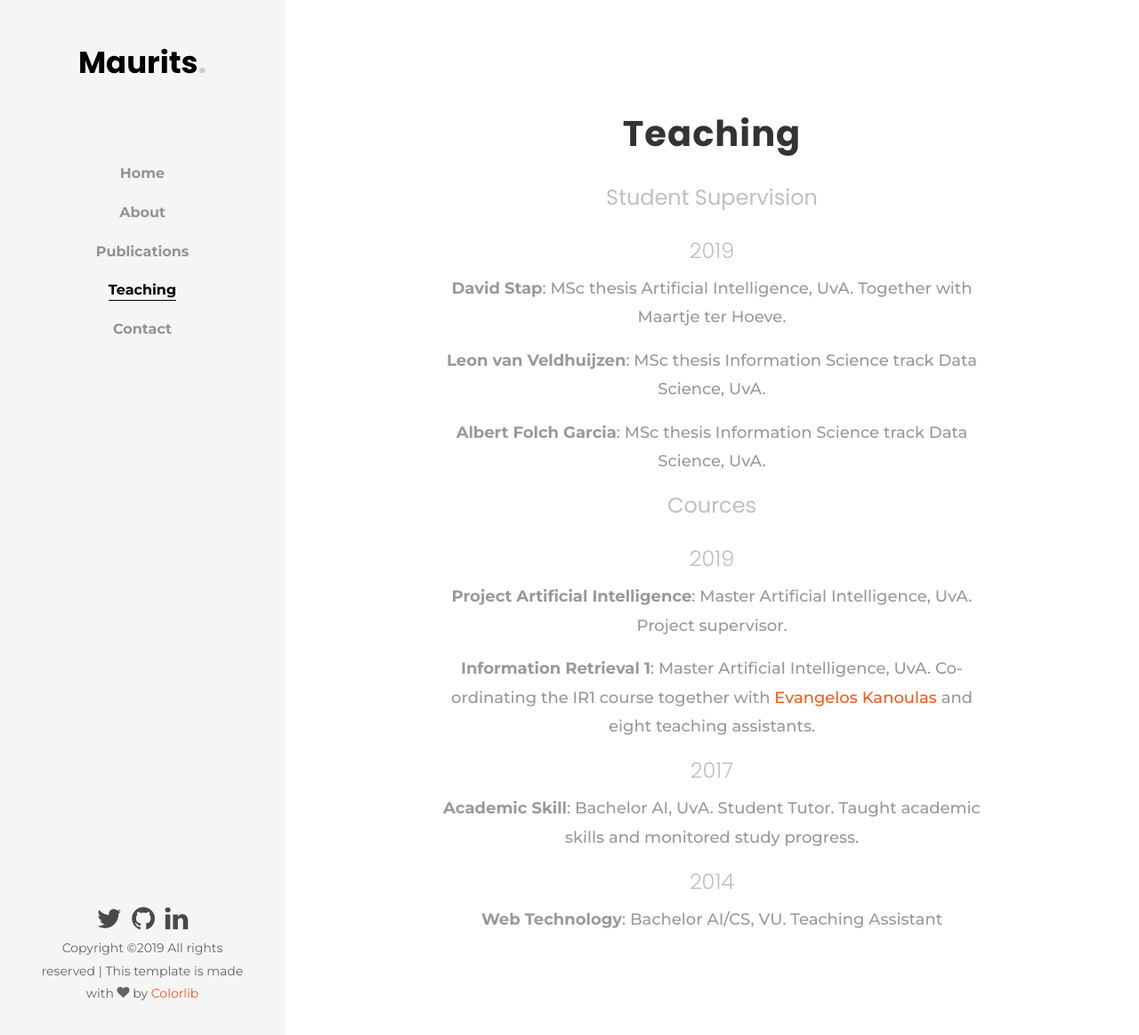
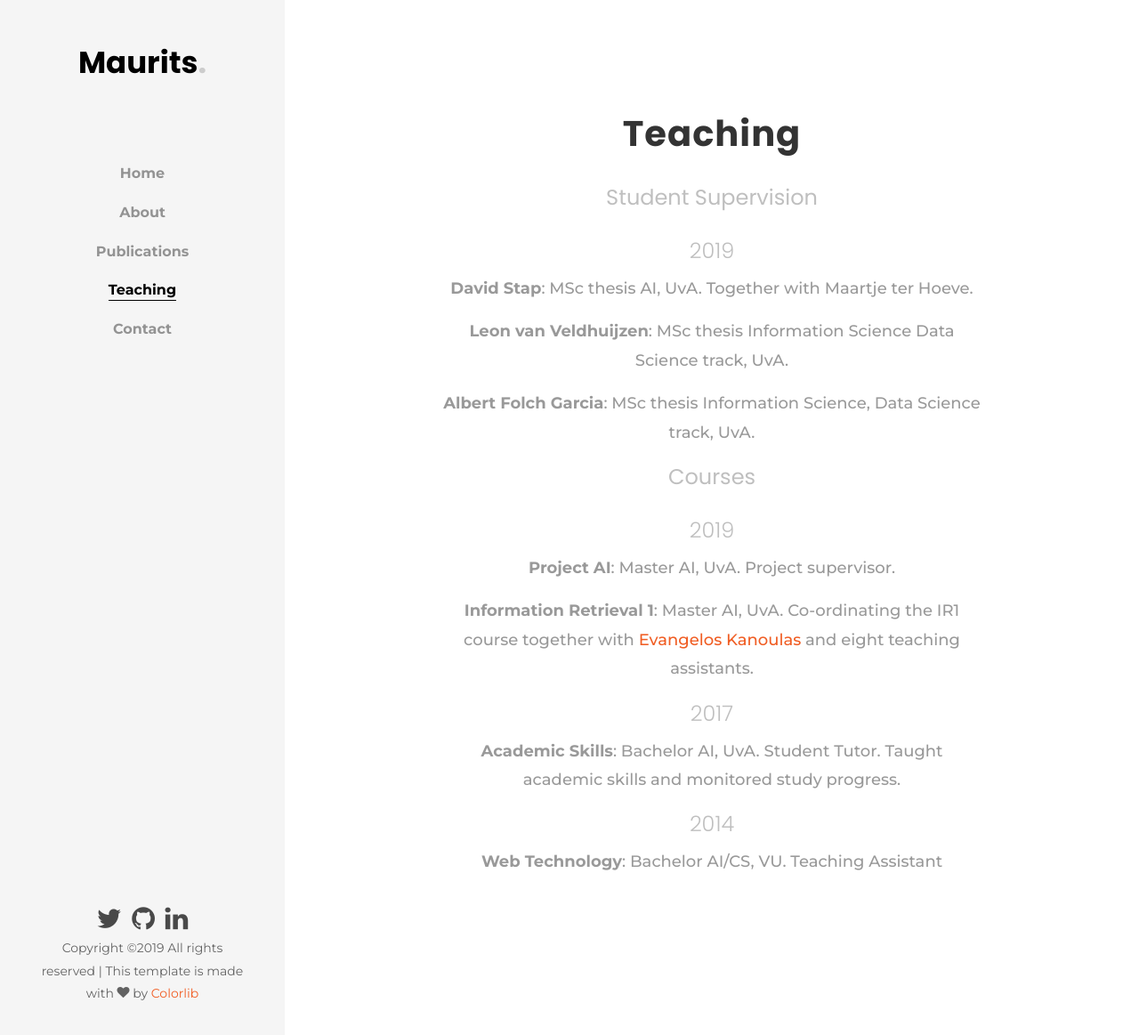
Before and after one commit to MauritsBleeker/mauritsbleeker.github.io, a Jekyll site: the page built from teaching.md, in a window 1280 px wide and 1185 px high. Shown: the top 1163 px of the window at 89% size. Built offline with Jekyll 4.4.1, drawn with Linux system fonts in a browser that asks for light colours; some web fonts are replaced.

Commit message:
minor fixes

```diff
--- a/_layouts/about.html
+++ b/_layouts/about.html
@@ -16,8 +16,8 @@
                         <h2 class="subheading">Hello I'm</h2>
                         <h1 class="mb-4">Maurits Bleeker</h1>
                         <p class="mb-4">I'm a first year Ph.D. student at <a href="https://ilps.science.uva.nl">ILPS</a>, <a href="https://www.uva.nl">University of Amsterdam</a>. I'm working on multi-modal pattern recognition for AI and IR. I'm supervised by <a href="https://staff.fnwi.uva.nl/m.derijke/">Maarten de Rijke</a> and <a href="https://staff.fnwi.uva.nl/m.worring/">Marcel Worring<a></a>.</p>
-                        <p>I obtained my MSc in <a href="https://www.uva.nl/en/programmes/masters/artificial-intelligence/artificial-intelligence.html"> Artificial Intelligence </a>, 8.2 GPA, from the University of Amsterdam (Netherlands) in July 2018. With a focus on machine/deep learning, computer vision and information retrieval.
-                            In July 2015 I obtained a BSc in <a href="https://bachelors.vu.nl/nl/opleidingen/artificial-intelligence/index.aspx"> Artificial Intelligence</a>, with distinction and a 8.3 GPA, from the Free University of Amsterdam (Netherlands).</p>
+                        <p>I obtained my MSc in <a href="https://www.uva.nl/en/programmes/masters/artificial-intelligence/artificial-intelligence.html"> Artificial Intelligence </a>, 8.2 GPA, from the University of Amsterdam in July 2018. With a focus on machine learning, deep learning, computer vision and information retrieval.
+                            In July 2015 I obtained a BSc in <a href="https://bachelors.vu.nl/nl/opleidingen/artificial-intelligence/index.aspx"> Artificial Intelligence</a>, with distinction and a 8.3 GPA, from the Vrije Universiteit Amsterdam.</p>
                         <p> As a student I worked part-time as a (web) developer at <a href="https://code-orange.nl">Code Orange</a>/<a href="https://nub.is">Nubis Digital Agency</a>.</p>
                         <ul class="ftco-social mt-3">
                             <li><a href="https://twitter.com/MauritsBleeker"><i class="icon-twitter"></i></a></li>
--- a/_layouts/teaching.html
+++ b/_layouts/teaching.html
@@ -12,15 +12,15 @@
                     <h1 class="mb-4">Teaching</h1>
                     <h2 class="mb-4 subheading"><b>Student Supervision</b></h2>
                     <h3 class="subheading">2019</h3>
-                    <p><b>David Stap</b>: MSc thesis Artificial Intelligence, UvA. Together with Maartje ter Hoeve.</p>
-                    <p><b>Leon van Veldhuijzen</b>: MSc thesis Information Science track Data Science, UvA.</p>
-                    <p><b>Albert Folch Garcia</b>: MSc thesis Information Science track Data Science, UvA.</p>
-                    <h2 class="mb-4 subheading"><b>Cources</b></h2>
+                    <p><b>David Stap</b>: MSc thesis AI, UvA. Together with Maartje ter Hoeve.</p>
+                    <p><b>Leon van Veldhuijzen</b>: MSc thesis Information Science Data Science track, UvA.</p>
+                    <p><b>Albert Folch Garcia</b>: MSc thesis Information Science, Data Science track, UvA.</p>
+                    <h2 class="mb-4 subheading"><b>Courses</b></h2>
                     <h3 class="subheading">2019</h3>
-                    <p><b>Project Artificial Intelligence</b>: Master Artificial Intelligence, UvA. Project supervisor.</p>
-                    <p><b>Information Retrieval 1</b>: Master Artificial Intelligence, UvA. Co-ordinating the IR1 course together with <a href="https://staff.fnwi.uva.nl/e.kanoulas/">Evangelos Kanoulas</a> and eight teaching assistants.</p>
+                    <p><b>Project AI</b>: Master AI, UvA. Project supervisor.</p>
+                    <p><b>Information Retrieval 1</b>: Master AI, UvA. Co-ordinating the IR1 course together with <a href="https://staff.fnwi.uva.nl/e.kanoulas/">Evangelos Kanoulas</a> and eight teaching assistants.</p>
                     <h3 class="subheading">2017</h3>
-                    <p><b>Academic Skill</b>: Bachelor AI, UvA. Student Tutor. Taught academic skills and monitored study progress.</p>
+                    <p><b>Academic Skills</b>: Bachelor AI, UvA. Student Tutor. Taught academic skills and monitored study progress.</p>
                     <h3 class="subheading">2014</h3>
                     <p><b>Web Technology</b>: Bachelor AI/CS, VU. Teaching Assistant </p>
                 </div>
```
